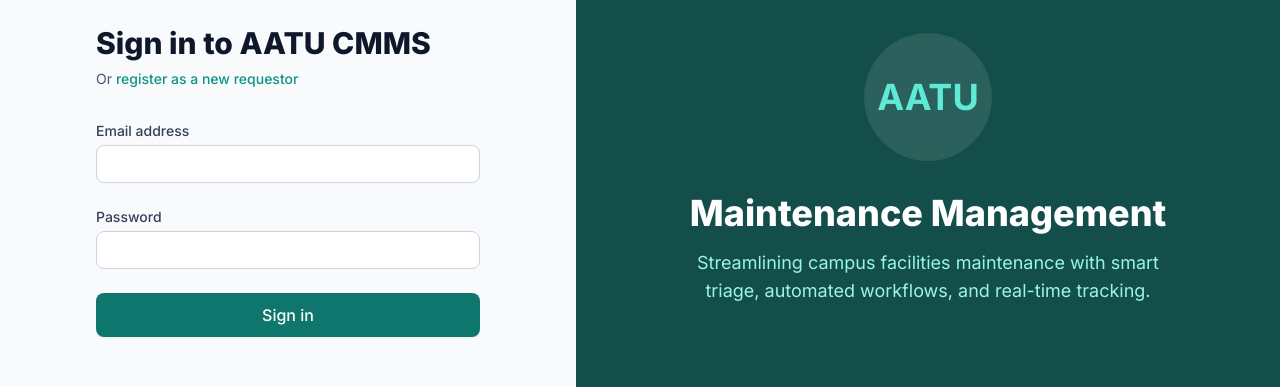
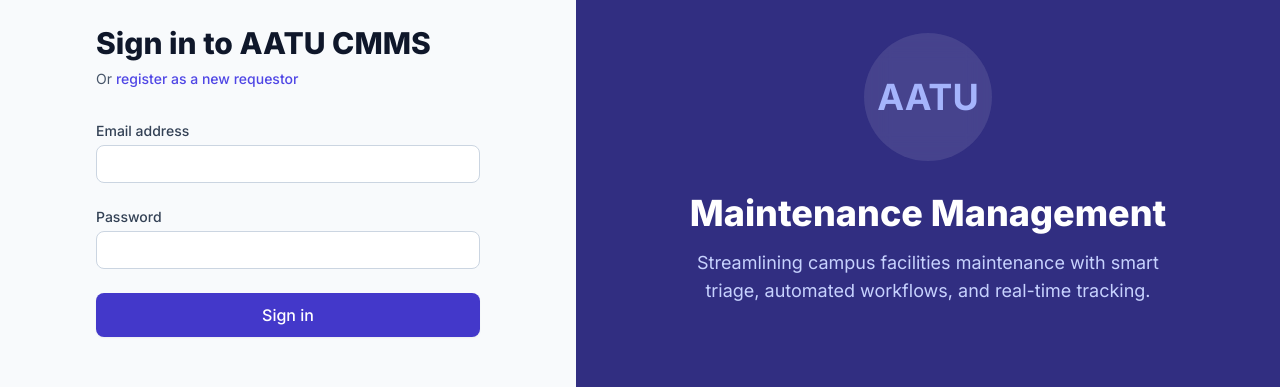
Before and after one commit to Dammiiu/Afolabi_CMMS_Project, a React (Vite) app in the folder frontend/: page /login in a window 1280 px wide. Shown: the part 231-618 px from the top of the page. Built offline with nearby package versions, Linux system fonts and the light colour scheme; no server answers.

Commit message:
Configure codebase for Vercel and Render deployment

```diff
--- a/frontend/src/api/client.ts
+++ b/frontend/src/api/client.ts
@@ -1,7 +1,7 @@
 import axios from 'axios';
 
 const api = axios.create({
-  baseURL: '/api',
+  baseURL: import.meta.env.VITE_API_URL || '/api',
 });
 
 api.interceptors.request.use((config) => {
--- a/frontend/tailwind.config.js
+++ b/frontend/tailwind.config.js
@@ -6,22 +6,27 @@ export default {
     extend: {
       colors: {
         primary: {
-          50: '#f0fdfa',
-          100: '#ccfbf1',
-          200: '#99f6e4',
-          300: '#5eead4',
-          400: '#2dd4bf',
-          500: '#14b8a6',
-          600: '#0d9488',
-          700: '#0f766e',
-          800: '#115e59',
-          900: '#134e4a',
-          950: '#042f2e',
+          50: '#eef2ff',
+          100: '#e0e7ff',
+          200: '#c7d2fe',
+          300: '#a5b4fc',
+          400: '#818cf8',
+          500: '#6366f1',
+          600: '#4f46e5',
+          700: '#4338ca',
+          800: '#3730a3',
+          900: '#312e81',
+          950: '#1e1b4b',
         },
       },
       fontFamily: {
         sans: ['Inter', 'system-ui', '-apple-system', 'sans-serif'],
       },
+      boxShadow: {
+        'soft': '0 4px 20px -2px rgba(0, 0, 0, 0.05)',
+        'soft-lg': '0 10px 30px -3px rgba(0, 0, 0, 0.08)',
+        'inner-light': 'inset 0 2px 4px 0 rgba(255, 255, 255, 0.3)',
+      }
     },
   },
   plugins: [],
```
Also changed, not shown: frontend/vercel.json (added), 2 other files (tests, documents, lock files or other folders).
